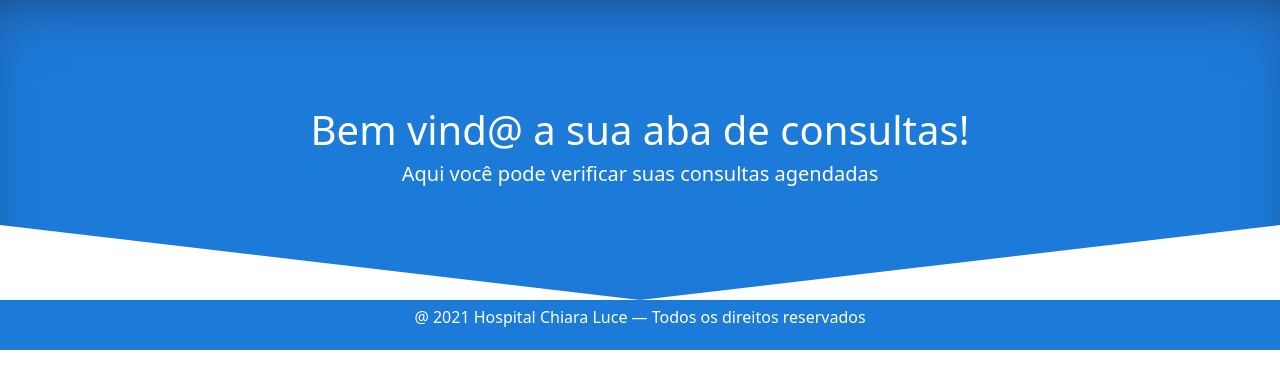
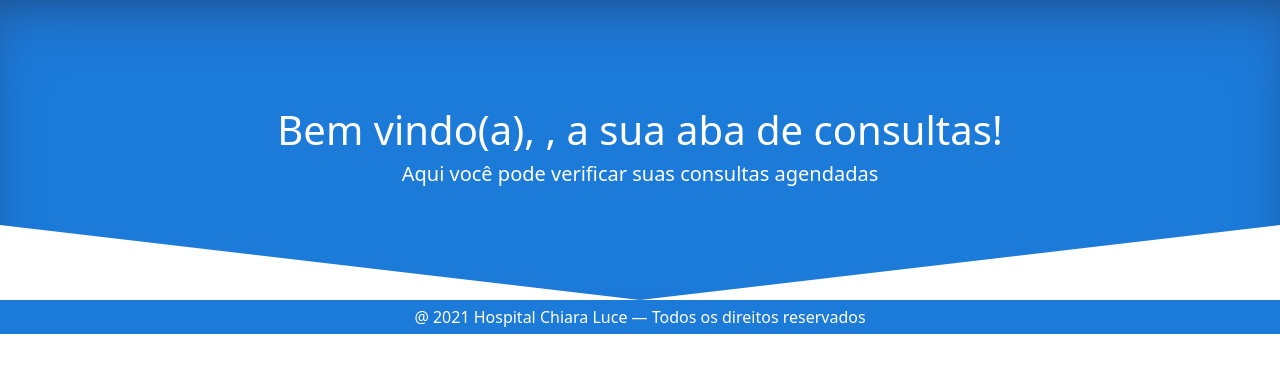
Before and after one commit to RafaSilvaDev/Somativa-django, a Django app: page /user/mydashboard/ in a window 1280 px wide. Shown: the part 56-445 px from the top of the page. Run offline with Django 3.2, Linux system fonts and the light colour scheme; a user stored in the database is signed in; data comes from the database, SQL or seed files in the repository; both versions use the stored data as it was after the commit; some libraries are stand-ins or nearby versions.

Commit message:
26.11 - Finished project

```diff
--- a/consulta/models.py
+++ b/consulta/models.py
@@ -1,5 +1,4 @@
 from django.db import models
-
 from medico.models import Medico
 
 class Consulta(models.Model):
--- a/paciente/templates/paciente/dashboard.html
+++ b/paciente/templates/paciente/dashboard.html
@@ -11,7 +11,7 @@
   </head>
   <body>
     <section class="main">
-      <h1>Bem vind@ a sua aba de consultas!</h1>
+      <h1>Bem vindo(a), {{user.first_name}}, a sua aba de consultas!</h1>
       <h5>Aqui você pode verificar suas consultas agendadas</h5>
     </section>
     <div class="container">
--- a/paciente/urls.py
+++ b/paciente/urls.py
@@ -5,6 +5,7 @@
     path('login/', views.login, name='login'),
     path('cadastro/', views.cadastrar, name='cadastro'),
     path('mydashboard/', views.dashboard, name='dash'),
-    path('buscar/', views.buscar, name='buscar'),
+    path('buscarM/', views.buscar_medico, name='buscarM'),
+    path('buscarC/', views.buscar_consulta, name='buscarC'),
     path('logout/', views.logout, name='logout'),
 ]
--- a/paciente/views.py
+++ b/paciente/views.py
@@ -6,6 +6,7 @@
 from django.core.validators import validate_email
 from form import UserLogin, UserRegister
 from consulta.models import Consulta
+from medico.models import Medico
 
 def login(request):
     form = UserLogin(request.POST or None)
@@ -72,9 +73,24 @@
     else:
         return render(request, 'paciente/cadastro.html', {'form': form})
 
-def buscar(request):
+def buscar_medico(request):
     x = request.GET['buscar']
 
+    if x is None or not x:
+        messages.add_message(request,messages.INFO, 'Digite um valor valido')
+        redirect('dash')
+
+    medicos = Medico.objects.order_by('nome').filter(
+        nome__icontains=x,
+    )
+    if not medicos:
+        messages.add_message(request,messages.WARNING, 'Nenhum resultado encontrado')
+        redirect('index')
+    return render(request,'home/index.html',{'medicos':medicos})
+
+def buscar_consulta(request):
+    x = request.GET['buscar']
+    print(dir(request))
     if x is None or not x:
         messages.add_message(request,messages.INFO, 'Digite um valor valido')
         redirect('dash')
--- a/static/css/footer.css
+++ b/static/css/footer.css
@@ -1,13 +1,18 @@
-#footer{
-    height: auto;
-    padding: 5px;
+#footer {
+  height: 50px;
   background-color: #1c7ad9;
   display: flex;
-    flex-direction: row;
+  flex-direction: column;
   align-items: center;
   justify-content: center;
 }
 
-  #footer p{
-    color: #fff
+#footer p {
+  display: flex;
+  flex-direction: column;
+  align-items: center;
+  justify-content: center;
+  color: #fff;
+  margin-bottom: 0;
+  padding: 5px 0;
 }
--- a/templates/footer.html
+++ b/templates/footer.html
@@ -1,8 +1,8 @@
 {% load static %}
 <head>
-    <link rel="stylesheet" href="{% static 'css/footer.css' %}">
+  <link rel="stylesheet" href="{% static 'css/footer.css' %}" />
 </head>
 
-<footer id="footer" style="height: auto;">
-    <p>@ 2021 Hospital Chiara Luce — Todos os direitos reservados</p>
-  </footer>
+<footer id="footer" style="height: auto">
+  <p>@ 2021 Hospital Chiara Luce — Todos os direitos reservados</p>
+</footer>
--- a/templates/header.html
+++ b/templates/header.html
@@ -58,11 +58,13 @@
             href="{% url 'login' %}"
             style="color: cornflowerblue"
             >Login</a
+
           >
         </li>
         {% endif %}
       </ul>
-      <form class="d-flex" action="{%url 'buscar' %}" method="GET">
+      {% if '/user' in request.get_full_path %}
+      <form class="d-flex" action="{%url 'buscarC' %}" method="GET">
         <input
           class="form-control me-2"
           type="search"
@@ -72,6 +74,20 @@
         />
         <button class="btn btn-outline-primary" type="submit">Buscar</button>
       </form>
+
+      {% else %}
+
+      <form class="d-flex" action="{%url 'buscarM' %}" method="GET">
+        <input
+          class="form-control me-2"
+          type="search"
+          placeholder="Pesquise um médico"
+          aria-label="Search"
+          name="buscar"
+        />
+        <button class="btn btn-outline-primary" type="submit">Buscar</button>
+      </form>
+      {% endif %}
     </div>
   </div>
 </nav>
```
Also changed, not shown: db.sqlite3. Lines whose indentation alone changed are shown as unchanged.
